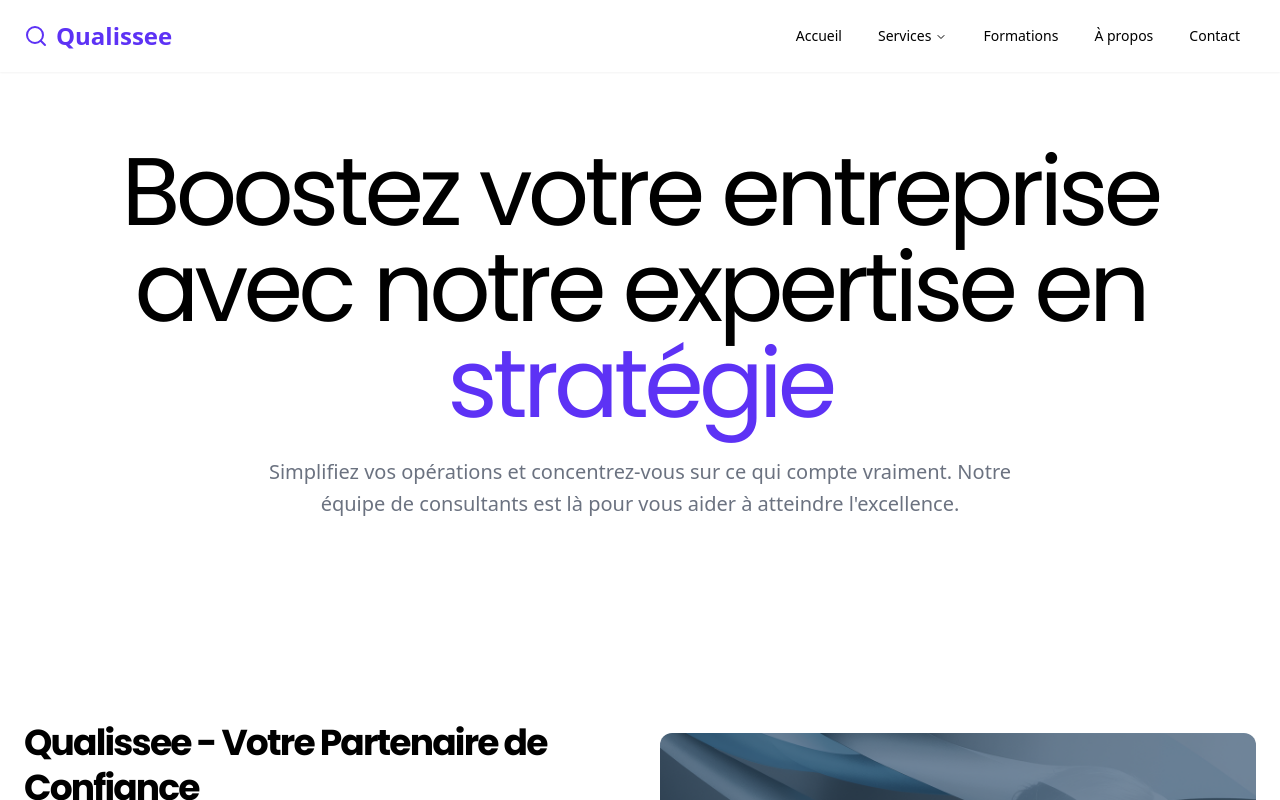
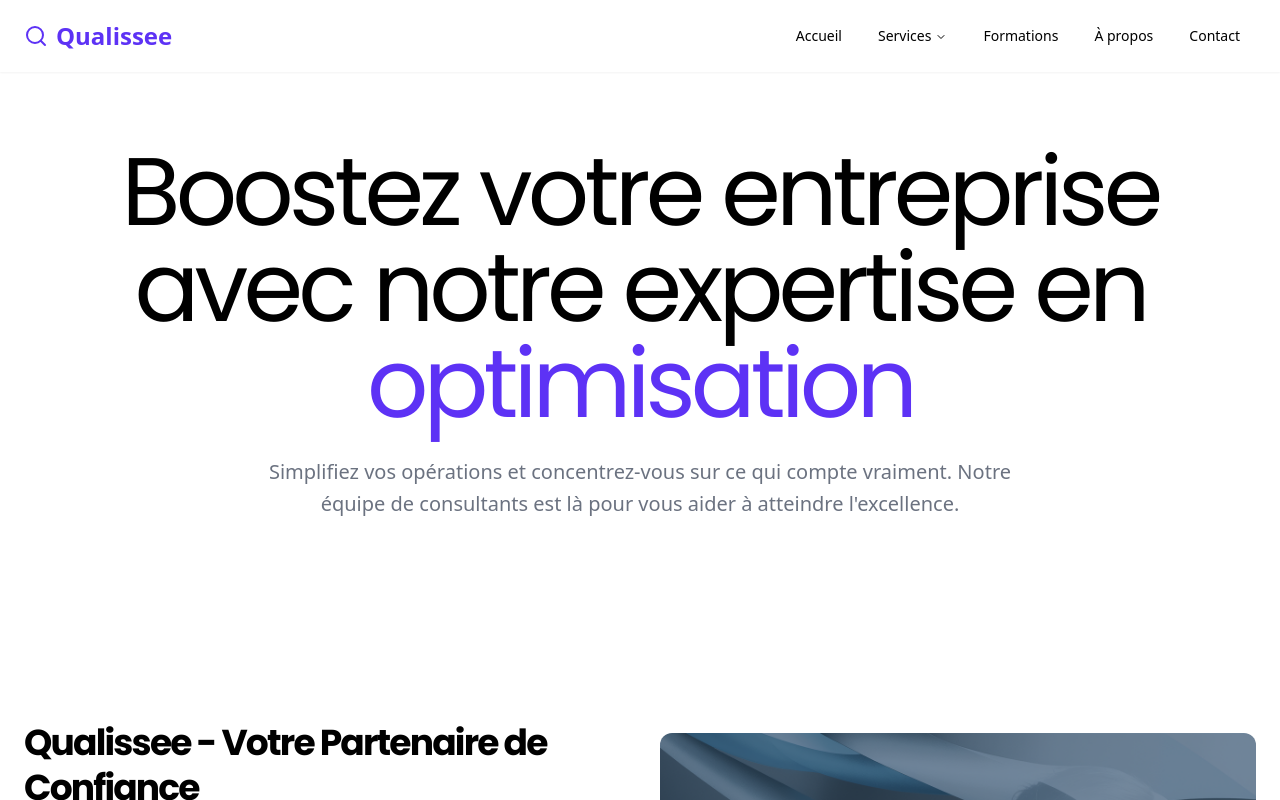
Before and after one commit to hhhallan/qualissee, a Next.js app: page / in a window 1280 px wide. Shown: the top 800 px of the page. Built offline with nearby package versions, Linux system fonts and the light colour scheme.

Commit message:
accueil: changement d'animation

```diff
--- a/src/app/(marketing)/(home)/_components/hero.tsx
+++ b/src/app/(marketing)/(home)/_components/hero.tsx
@@ -1,4 +1,4 @@
-import { FlipWords } from "@/components/ui/flip-words";
+import WordRotate from "@/components/magicui/word-rotate";
 
 export const Hero = () => {
   const words = [
@@ -17,7 +17,7 @@
       <div className="container px-4 text-center md:px-6">
         <h1 className="text-5xl font-normal leading-none tracking-tighter sm:text-6xl md:text-7xl lg:text-8xl">
           Boostez votre entreprise avec notre expertise en{" "}
-          <FlipWords words={words} className="text-primary" />
+          <WordRotate className="text-primary" words={words} />
         </h1>
         <p className="description mx-auto mt-6 max-w-3xl">
           Simplifiez vos opérations et concentrez-vous sur ce qui compte
--- /dev/null
+++ b/src/components/magicui/word-rotate.tsx
@@ -0,0 +1,49 @@
+"use client";
+
+import { cn } from "@/lib/utils";
+import { AnimatePresence, HTMLMotionProps, motion } from "framer-motion";
+import { useEffect, useState } from "react";
+
+interface WordRotateProps {
+  words: string[];
+  duration?: number;
+  framerProps?: HTMLMotionProps<"span">;
+  className?: string;
+}
+
+export default function WordRotate({
+  words,
+  duration = 2500,
+  framerProps = {
+    initial: { opacity: 0, y: -50 },
+    animate: { opacity: 1, y: 0 },
+    exit: { opacity: 0, y: 50 },
+    transition: { duration: 0.25, ease: "easeOut" },
+  },
+  className,
+}: WordRotateProps) {
+  const [index, setIndex] = useState(0);
+
+  useEffect(() => {
+    const interval = setInterval(() => {
+      setIndex((prevIndex) => (prevIndex + 1) % words.length);
+    }, duration);
+
+    // Clean up interval on unmount
+    return () => clearInterval(interval);
+  }, [words, duration]);
+
+  return (
+    // <div className="overflow-hidden py-2">
+    <AnimatePresence mode="wait">
+      <motion.span
+        key={words[index]}
+        className={cn(className)}
+        {...framerProps}
+      >
+        {words[index]}
+      </motion.span>
+    </AnimatePresence>
+    // </div>
+  );
+}
--- a/src/components/mobile-navigation.tsx
+++ b/src/components/mobile-navigation.tsx
@@ -1,7 +1,6 @@
 import { MenuIcon } from "lucide-react";
 import { Button } from "./ui/button";
 import { Sheet, SheetTrigger, SheetContent } from "./ui/sheet";
-import { NavigationMenu, NavigationMenuList } from "./ui/navigation-menu";
 
 type Props = {
   children: React.ReactNode;
--- a/src/components/ui/flip-words.tsx
+++ /dev/null
@@ -1,85 +0,0 @@
-"use client";
-import React, { useCallback, useEffect, useRef, useState } from "react";
-import { AnimatePresence, motion, LayoutGroup } from "framer-motion";
-import { cn } from "@/lib/utils";
-
-export const FlipWords = ({
-  words,
-  duration = 3000,
-  className,
-}: {
-  words: string[];
-  duration?: number;
-  className?: string;
-}) => {
-  const [currentWord, setCurrentWord] = useState(words[0]);
-  const [isAnimating, setIsAnimating] = useState<boolean>(false);
-
-  // thanks for the fix Julian - https://github.com/Julian-AT
-  const startAnimation = useCallback(() => {
-    const word = words[words.indexOf(currentWord) + 1] || words[0];
-    setCurrentWord(word);
-    setIsAnimating(true);
-  }, [currentWord, words]);
-
-  useEffect(() => {
-    if (!isAnimating)
-      setTimeout(() => {
-        startAnimation();
-      }, duration);
-  }, [isAnimating, duration, startAnimation]);
-
-  return (
-    <AnimatePresence
-      onExitComplete={() => {
-        setIsAnimating(false);
-      }}
-    >
-      <motion.div
-        initial={{
-          opacity: 0,
-          y: 10,
-        }}
-        animate={{
-          opacity: 1,
-          y: 0,
-        }}
-        transition={{
-          duration: 0.4,
-          ease: "easeInOut",
-          type: "spring",
-          stiffness: 100,
-          damping: 10,
-        }}
-        exit={{
-          opacity: 0,
-          y: -40,
-          x: 40,
-          filter: "blur(8px)",
-          scale: 2,
-          position: "absolute",
-        }}
-        className={cn(
-          "relative z-10 inline-block px-2 text-left text-neutral-900 dark:text-neutral-100",
-          className,
-        )}
-        key={currentWord}
-      >
-        {currentWord.split("").map((letter, index) => (
-          <motion.span
-            key={currentWord + index}
-            initial={{ opacity: 0, y: 10, filter: "blur(8px)" }}
-            animate={{ opacity: 1, y: 0, filter: "blur(0px)" }}
-            transition={{
-              delay: index * 0.08,
-              duration: 0.4,
-            }}
-            className="inline-block"
-          >
-            {letter}
-          </motion.span>
-        ))}
-      </motion.div>
-    </AnimatePresence>
-  );
-};
```
